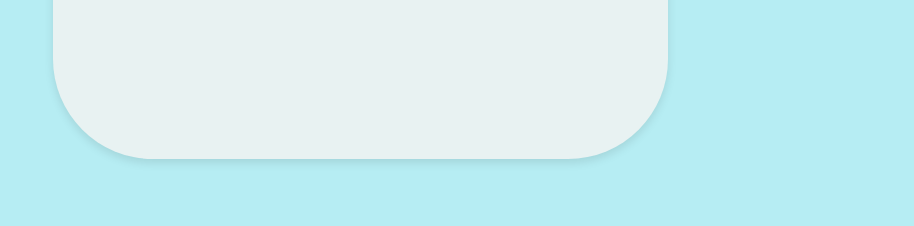
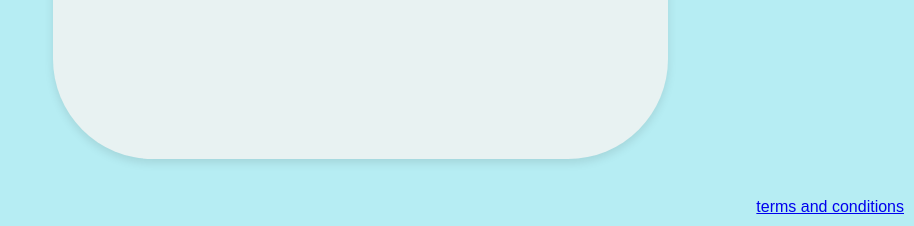
Before and after one commit to kiran18072009-ai/my-flask-app, a Flask app: page / in a window 1280 px wide. Shown: the part 574-800 px from the top of the page, without its empty margins (366-1280 px from the left). Run offline with Flask 3, Linux system fonts and the light colour scheme.

Commit message:
Update login.html

```diff
--- a/templates/login.html
+++ b/templates/login.html
@@ -1,6 +1,7 @@
 <!DOCTYPE html>
 <html>
     <head>
+        <title>Login Page</title>
         <style>
             body {
                 display: flex;
@@ -22,6 +23,8 @@
 
 
             }
+
+            .t-and-c {position: absolute; right: 10px; bottom: 10px;}
         </style>
     </head>
 <body>
@@ -36,6 +39,6 @@
         <input type="password" name="password" placeholder="Enter password" required><br>
         <button type="submit">Login</button>
     </form>
-
+<a href="/terms" class="t-and-c">terms and conditions</a>
 </body>
 </html>
```
